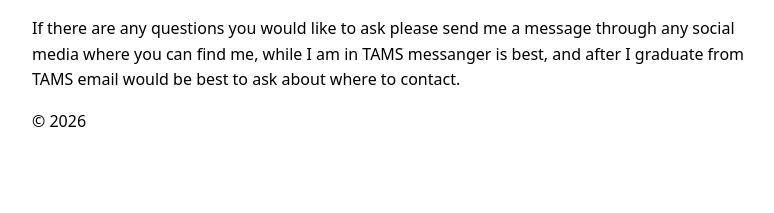
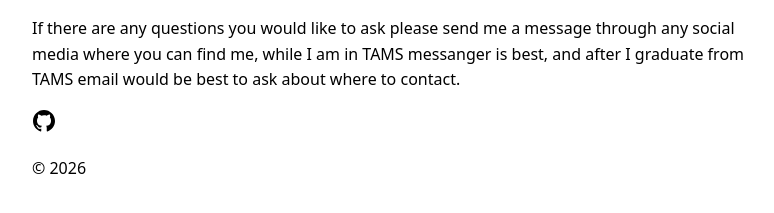
Before and after one commit to Lawraence/Lawraence.github.io, a Jekyll site: the page built from _posts/2026-01-10-who-I-am.md, in a window 1280 px wide. Shown: the part 378-591 px from the top of the page, without its empty margins (248-1022 px from the left). Built offline with Jekyll 4.4.1, drawn with Linux system fonts in a browser that asks for light colours.

Commit message:
Update default.html

```diff
--- a/_layouts/default.html
+++ b/_layouts/default.html
@@ -17,7 +17,7 @@
 
   <footer class="site-footer">
     <a href="https://github.com/Lawraence" target="_blank" aria-label="GitHub">
-      <!-- GitHub SVG here -->
+      <svg xmlns="http://www.w3.org/2000/svg" viewBox="0 0 24 24" width="24" height="24"><path d="M12 1C5.923 1 1 5.923 1 12c0 4.867 3.149 8.979 7.521 10.436.55.096.756-.233.756-.522 0-.262-.013-1.128-.013-2.049-2.764.509-3.479-.674-3.699-1.292-.124-.317-.66-1.293-1.127-1.554-.385-.207-.936-.715-.014-.729.866-.014 1.485.797 1.691 1.128.99 1.663 2.571 1.196 3.204.907.096-.715.385-1.196.701-1.471-2.448-.275-5.005-1.224-5.005-5.432 0-1.196.426-2.186 1.128-2.956-.111-.275-.496-1.402.11-2.915 0 0 .921-.288 3.024 1.128a10.193 10.193 0 0 1 2.75-.371c.936 0 1.871.123 2.75.371 2.104-1.43 3.025-1.128 3.025-1.128.605 1.513.221 2.64.111 2.915.701.77 1.127 1.747 1.127 2.956 0 4.222-2.571 5.157-5.019 5.432.399.344.743 1.004.743 2.035 0 1.471-.014 2.654-.014 3.025 0 .289.206.632.756.522C19.851 20.979 23 16.854 23 12c0-6.077-4.922-11-11-11Z"></path></svg>
     </a>
 
     <p>© {{ site.time | date: "%Y" }}</p>
```
